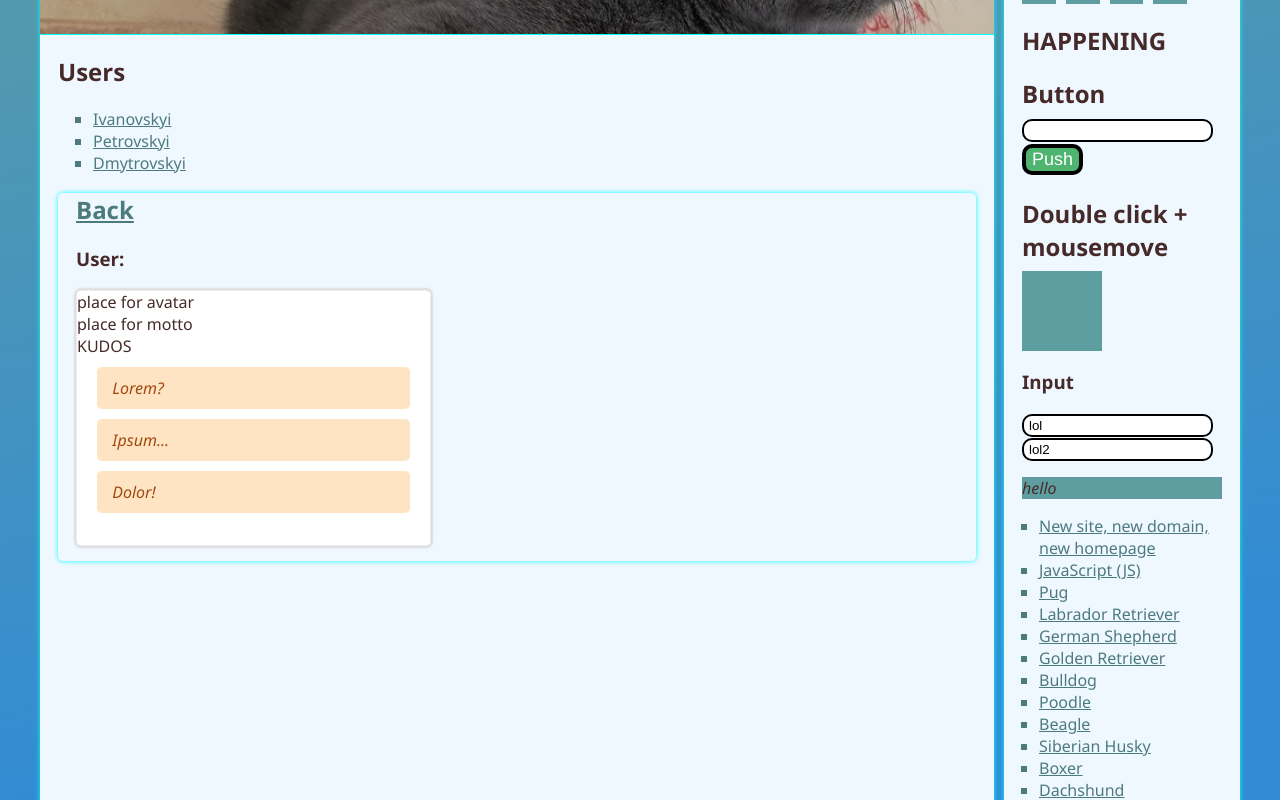
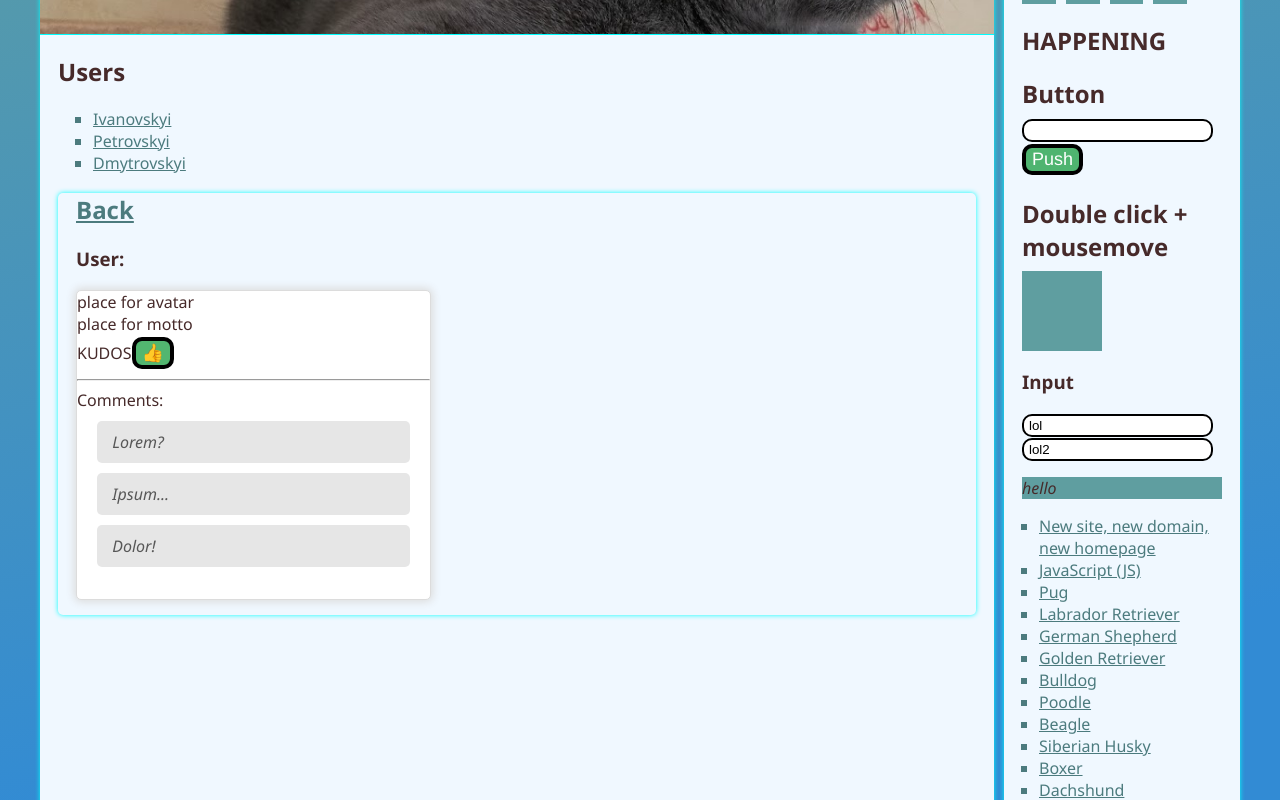
Before and after one commit to tztaras/app, a React (Create React App) app: page /users in a window 1280 px wide. Shown: the part 435-1235 px from the top of the page. Built offline with nearby package versions, Linux system fonts and the light colour scheme.

Commit message:
kudosbutton, css

```diff
--- a/src/Users/UsersID/Comment.module.css
+++ b/src/Users/UsersID/Comment.module.css
@@ -1,5 +1,5 @@
 .comment {
-    background-color: bisque;
+    background-color: rgb(230, 230, 230);
     width: 80%;
     padding: 10px 15px;
     margin: 10px auto;
@@ -7,7 +7,7 @@
 }
 
 .text {
-    color: rgb(160, 73, 16);
+    color: rgb(87, 87, 87);
 
     margin: 0;
 }
--- a/src/Users/UsersID/UsersID.js
+++ b/src/Users/UsersID/UsersID.js
@@ -25,6 +25,8 @@ const UsersID = ()=> {
                     <div>place for avatar</div>
                     <div>place for motto</div>
                     <span>KUDOS</span>
+                    <button>&#128077;</button><hr/>
+                    <span>Comments:</span>
                     <Comment message='Lorem?'/>
                     <Comment message='Ipsum...'/>
                     <Comment message='Dolor!'/>
--- a/src/Users/UsersID/Usersid.module.css
+++ b/src/Users/UsersID/Usersid.module.css
@@ -1,7 +1,7 @@
 .userInfo {
     width: 40%;
     background-color: rgb(255, 255, 255);
-    border: 1px dotted gainsboro;
-    box-shadow: 0 0 2px 2px gainsboro;
+    border: 1px double gainsboro;
+    box-shadow: 0 0 8px 2px gainsboro;
     border-radius: 5px;
 }
```
